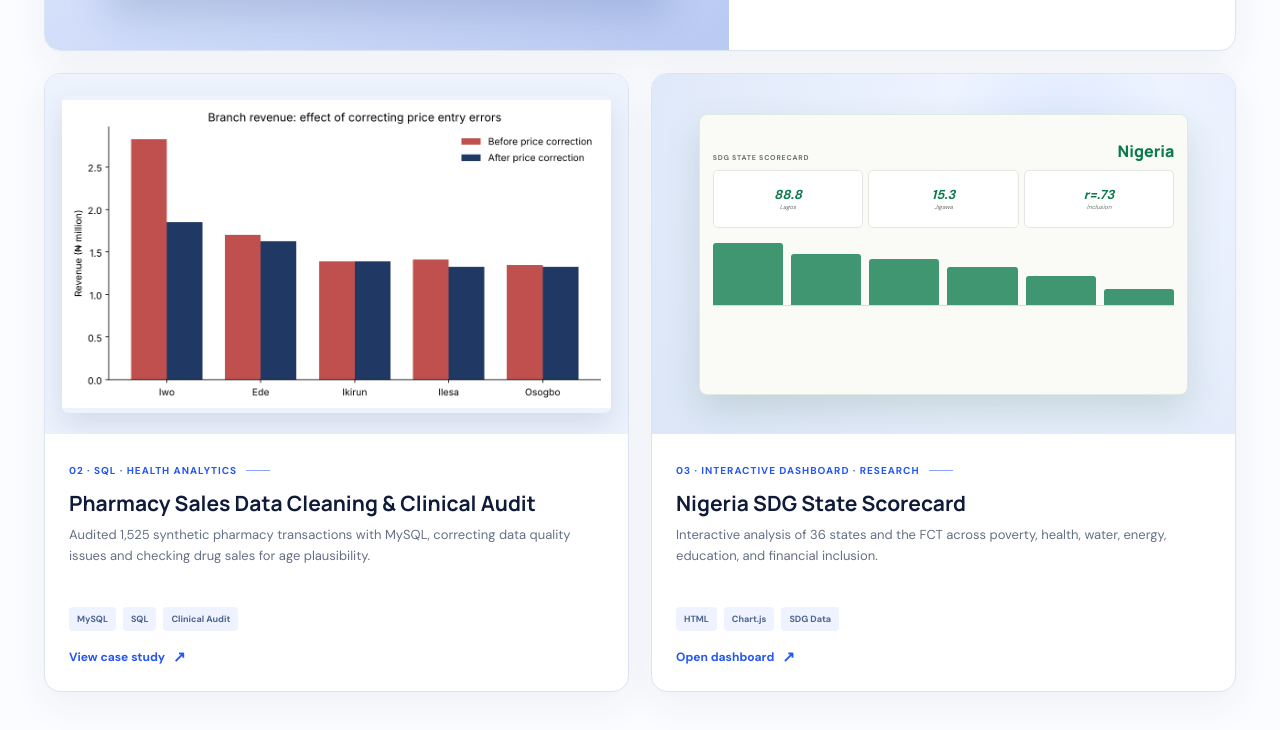
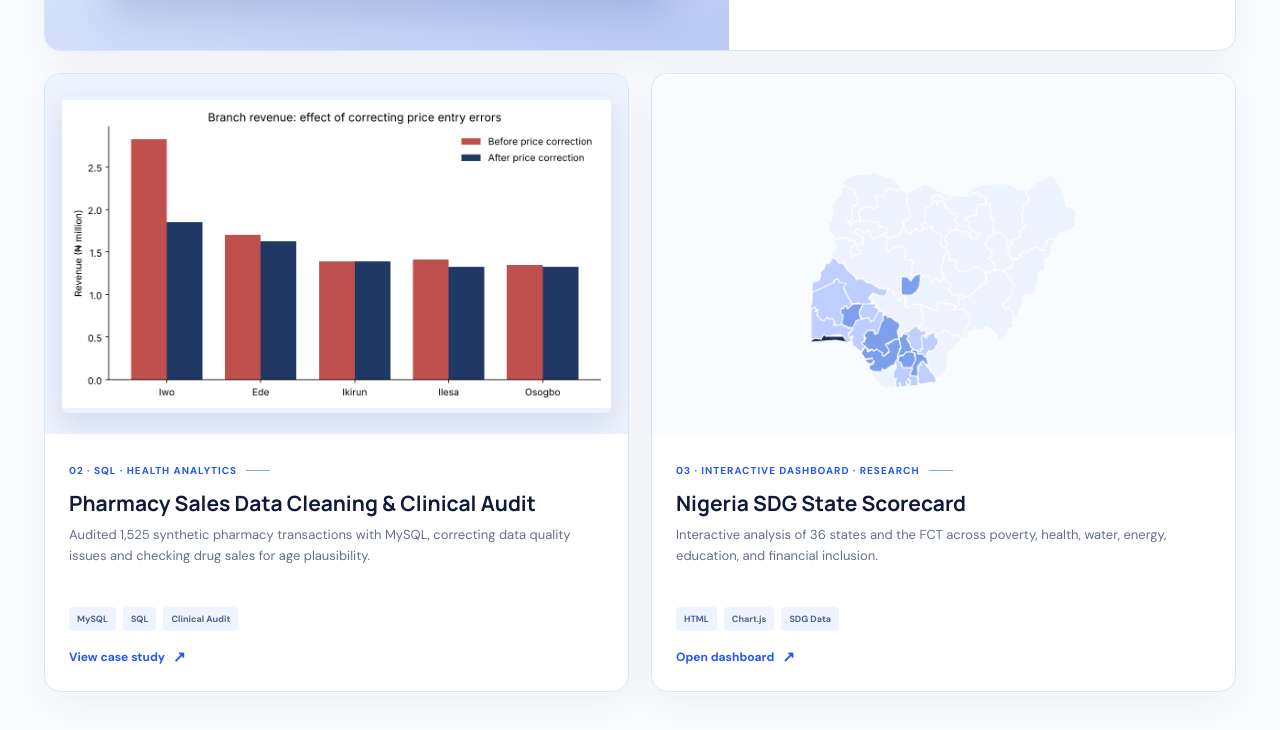
Before and after one commit to 09132380939/elijah-ojo-data-analytics-portfolio, a plain HTML site: page index.html in a window 1280 px wide. Shown: the part 3535-4265 px from the top of the page. Drawn offline with Linux system fonts and the light colour scheme.

Commit message:
Replace SDG card preview with live map image

```diff
--- a/index.html
+++ b/index.html
@@ -280,25 +280,10 @@
 
           <article class="project-card sdg-project">
             <div class="project-art sdg-art">
-              <div class="sdg-preview" aria-hidden="true">
-                <div class="sdg-preview-head">
-                  <span>SDG STATE SCORECARD</span>
-                  <strong>Nigeria</strong>
-                </div>
-                <div class="sdg-kpis">
-                  <i><b>88.8</b><small>Lagos</small></i>
-                  <i><b>15.3</b><small>Jigawa</small></i>
-                  <i><b>r=.73</b><small>Inclusion</small></i>
-                </div>
-                <div class="sdg-bars">
-                  <span style="--h:92%"></span>
-                  <span style="--h:76%"></span>
-                  <span style="--h:68%"></span>
-                  <span style="--h:57%"></span>
-                  <span style="--h:44%"></span>
-                  <span style="--h:24%"></span>
-                </div>
-              </div>
+              <img
+                src="assets/nigeria-sdg-map-preview.png"
+                alt="Interactive Nigeria SDG state scorecard map"
+              />
             </div>
             <div class="project-info">
               <span class="project-index">03 · Interactive Dashboard · Research</span>
--- a/styles.css
+++ b/styles.css
@@ -295,6 +295,12 @@ h1, h2, h3 { font-family: "Manrope", sans-serif; }
 .pharmacy-project .project-info,
 .sdg-project .project-info { min-height: 230px; }
 .sdg-art { background: radial-gradient(circle at 70% 20%,#dce8ff 0,#edf3ff 24%,#dce6f7 100%); }
+.sdg-art img {
+  width: 100%; height: 100%; display: block; object-fit: cover;
+  object-position: center;
+  transition: transform .45s cubic-bezier(.2,.7,.2,1);
+}
+.sdg-project:hover .sdg-art img { transform: scale(1.025); }
 .case-study-modal {
   width: min(1040px, calc(100vw - 32px)); max-height: calc(100vh - 40px);
   padding: 44px; border: 0; border-radius: 16px; color: var(--ink);
```
Also changed, not shown: assets/nigeria-sdg-map-preview.png (added).
